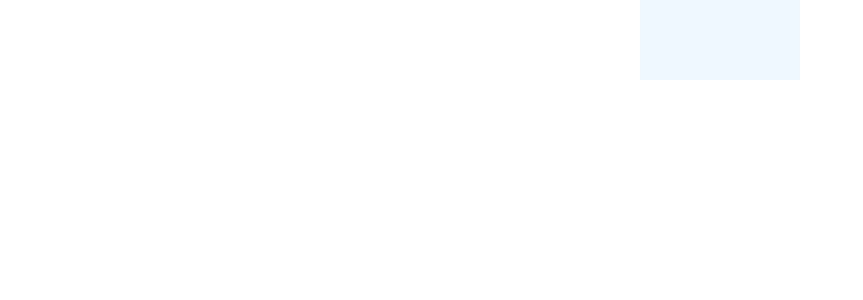
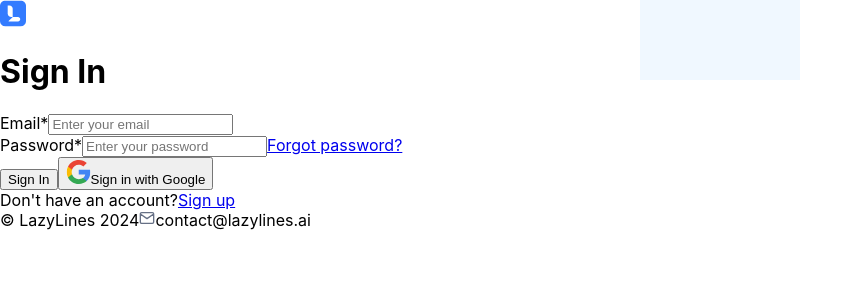
Before and after one commit to AndRoo97/LazyLines, a React (Create React App) app in the folder lazylines-clone/: page / in a window 1280 px wide. Shown: the top 300 px of the page, without its empty margins (0-863 px from the left). Built offline with nearby package versions, Linux system fonts and the light colour scheme.

Commit message:
Bejelentkező felület felépítése css nélkül.

```diff
--- a/lazylines-clone/src/components/SignInForm.tsx
+++ b/lazylines-clone/src/components/SignInForm.tsx
@@ -6,7 +6,72 @@ interface SignInFormProps {}
 const SignInForm: React.FC<SignInFormProps> = () => {
     return (
       <div className="signin-container">
-
+        <div className="signin-content">
+            <div className="main">
+                <div className="logo">
+                    <svg width="26" height="27" viewBox="0 0 26 27" fill="none" xmlns="http://www.w3.org/2000/svg">
+                        <g clip-path="url(#clip0_5084_40515)">
+                            <path d="M20.5378 0.5H5.46218C2.4455 0.5 0 2.9455 0 5.96218V21.0378C0 24.0545 2.4455 26.5 5.46218 26.5H20.5378C23.5545 26.5 26 24.0545 26 21.0378V5.96218C26 2.9455 23.5545 0.5 20.5378 0.5Z" fill="#337BFF"/>
+                            <path d="M7.70166 5.74376C7.70166 5.62309 7.79949 5.52527 7.92015 5.52527H9.41471C11.2247 5.52527 12.692 6.99258 12.692 8.80258V16.902C12.692 17.0227 12.5942 17.1205 12.4735 17.1205H11.3613C9.34015 17.1205 7.70166 15.482 7.70166 13.4608V5.74376Z" fill="white"/>
+                            <path d="M10.4169 19.2732L12.5546 17.1356C12.5956 17.0946 12.6511 17.0715 12.7091 17.0715H18.0248C19.2407 17.0715 20.2264 18.0572 20.2264 19.2732C20.2264 20.4891 19.2407 21.4748 18.0248 21.4748H8.76315C8.56907 21.4748 8.4713 21.2407 8.60775 21.1027L10.4169 19.2732Z" fill="white"/>
+                        </g>
+                        <defs>
+                            <clipPath id="clip0_5084_40515">
+                                <rect width="26" height="26" fill="white" transform="translate(0 0.5)"/>
+                            </clipPath>
+                        </defs>
+                    </svg>
+                </div>
+                    <div className="signin-label">
+                        <h1>Sign In</h1>
+                    </div>
+                        <form>
+                            <div className="input-group">
+                                <label htmlFor="email">Email*</label>
+                                <input type="email" id="email" placeholder="Enter your email" />
+                            </div>
+                            <div className="input-group">
+                                <label htmlFor="password">Password*</label>
+                                <input type="password" id="password" placeholder="Enter your password" />
+                                <a href="#">Forgot password?</a>
+                            </div>
+                                <button type="submit" className="signin-button">Sign In</button>
+                                <button className="google-signin-button">
+                                    <svg width="25" height="24" viewBox="0 0 25 24" fill="none" xmlns="http://www.w3.org/2000/svg">
+                                        <g clip-path="url(#clip0_4907_2877)">
+                                            <path d="M24.2663 12.2765C24.2663 11.4608 24.2001 10.6406 24.059 9.83813H12.7402V14.4591H19.222C18.953 15.9495 18.0888 17.2679 16.8233 18.1056V21.104H20.6903C22.9611 19.014 24.2663 15.9274 24.2663 12.2765Z" fill="#4285F4"/>
+                                            <path d="M12.7401 24.0008C15.9766 24.0008 18.7059 22.9382 20.6945 21.1039L16.8276 18.1055C15.7517 18.8375 14.3627 19.252 12.7445 19.252C9.61388 19.252 6.95946 17.1399 6.00705 14.3003H2.0166V17.3912C4.05371 21.4434 8.2029 24.0008 12.7401 24.0008Z" fill="#34A853"/>
+                                            <path d="M6.00277 14.3002C5.50011 12.8099 5.50011 11.196 6.00277 9.70569V6.61475H2.01674C0.314734 10.0055 0.314734 14.0004 2.01674 17.3912L6.00277 14.3002Z" fill="#FBBC04"/>
+                                            <path d="M12.7401 4.74966C14.4509 4.7232 16.1044 5.36697 17.3434 6.54867L20.7695 3.12262C18.6001 1.0855 15.7208 -0.034466 12.7401 0.000808666C8.2029 0.000808666 4.05371 2.55822 2.0166 6.61481L6.00264 9.70575C6.95064 6.86173 9.60947 4.74966 12.7401 4.74966Z" fill="#EA4335"/>
+                                        </g>
+                                        <defs>
+                                            <clipPath id="clip0_4907_2877">
+                                            <rect width="24" height="24" fill="white" transform="translate(0.5)"/>
+                                            </clipPath>
+                                        </defs>
+                                    </svg>Sign in with Google
+                                </button>
+                        </form>
+                            <div className="signup-link">
+                                <label>
+                                    Don't have an account?
+                                </label>
+                                <a href="#">
+                                    Sign up
+                                </a>
+                            </div>
+            </div>
+        </div>
+            <div className="footer">
+                <div className="footer-main">
+                    <label className='company-name'>© LazyLines 2024</label>
+                    <label className='company-email'>
+                    <svg width="16" height="16" viewBox="0 0 16 16" fill="none" xmlns="http://www.w3.org/2000/svg">
+                        <path d="M14.6663 4.00008C14.6663 3.26675 14.0663 2.66675 13.333 2.66675H2.66634C1.93301 2.66675 1.33301 3.26675 1.33301 4.00008M14.6663 4.00008V12.0001C14.6663 12.7334 14.0663 13.3334 13.333 13.3334H2.66634C1.93301 13.3334 1.33301 12.7334 1.33301 12.0001V4.00008M14.6663 4.00008L7.99967 8.66675L1.33301 4.00008" stroke="#667085" stroke-width="1.33333" stroke-linecap="round" stroke-linejoin="round"></path>
+                    </svg>
+                    contact@lazylines.ai</label>
+                </div>
+            </div>
       </div>
     );
   };
```
